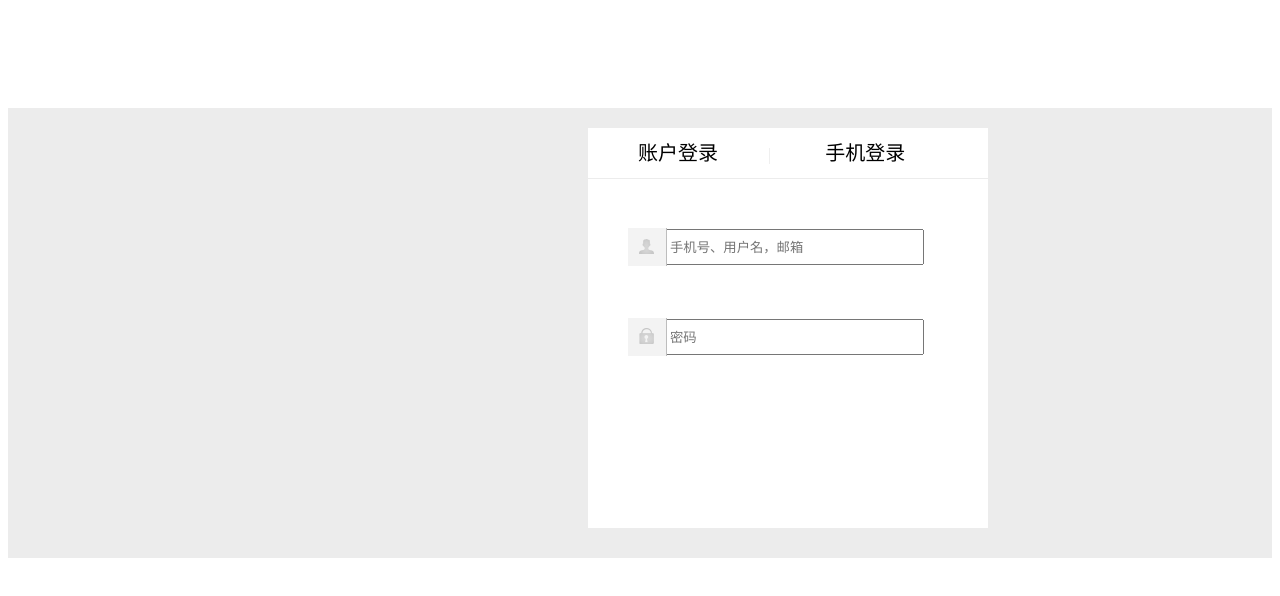
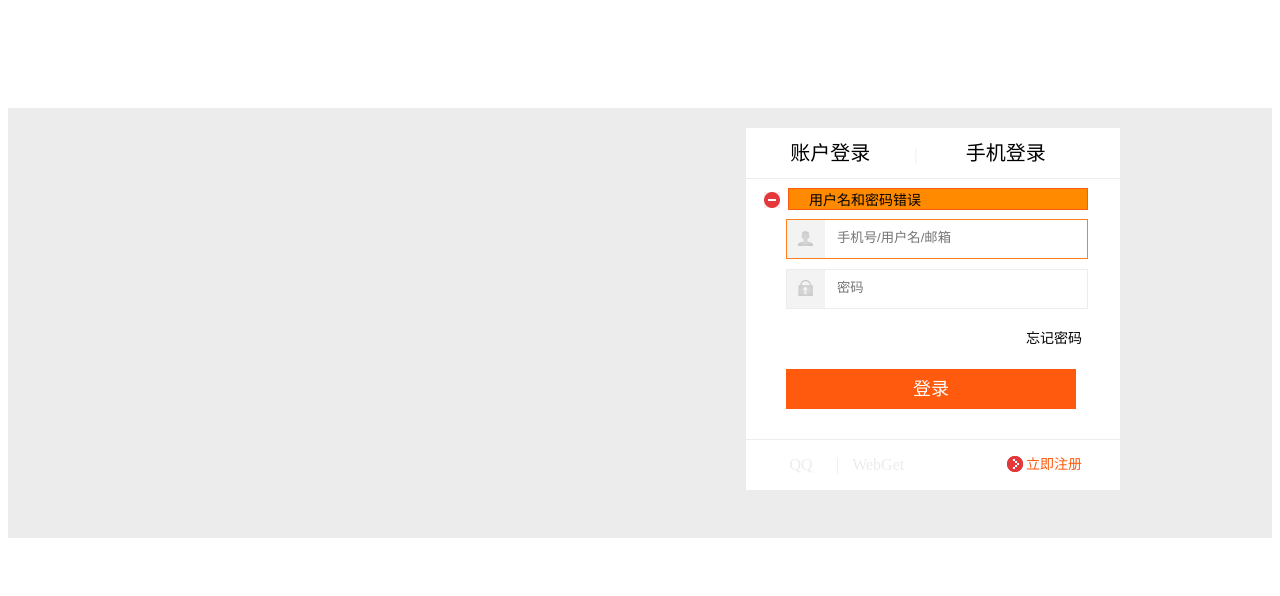
Before and after one commit to guosenor/integration, a website: page public/index.html at #!/login in a window 1280 px wide. Drawn offline with Linux system fonts and the light colour scheme.

Commit message:
css modify

```diff
--- a/public/css/login.css
+++ b/public/css/login.css
@@ -7,20 +7,21 @@
     min-height: 100px;
 }
 .login .body{
-    min-height: 450px;
+    min-height: 430px;
 }
 .login .body>.content{
-    /*float: right;*/
+    margin: 0 auto;
     width: 1000px;
     background-color: #ececec;
     min-height: inherit;
 }
 #loginFrom{
+    position: relative;
     float: right;
     margin: 20px 20px 20px 20px;
-    width: 400px;
+    width: 374px;
     background-color: #ffffff;
-    min-height: 400px;
+    /*min-height: 400px;*/
 }
 #loginFrom .nav{
     width: 100%;
@@ -36,7 +37,7 @@
     font-size: 20px;
     line-height: 50px;
 }
-#loginFrom .nav a:hover{
+#loginFrom .nav>a:hover{
     cursor:pointer;
     color: #ff5a0d;
 }
@@ -45,23 +46,33 @@
 }
 #loginFrom .formItem{
     position: relative;
-    padding: 20px 20px 40px 40px;
+    padding: 10px 20px 10px 40px;
     width: 100%;
     height: 30px;
 }
+#loginFrom .formItem .input{
+    width: 300px;
+    height: 38px;
+    border: solid 1px;
+    border-color: #ececec;
+}
 #loginFrom .formItem input{
-    width: 250px;
-    height: 30px;
+    width: 256px;
+    height: 32px;
+    text-indent:10px;
     margin-left: 38px;
+    border-style:none;
+    outline:none;
+}
+#loginFrom label{
+    position: absolute;
+    z-index: 3;
+    top: 11px;
+    left: 41px;
+    width: 38px;
+    height: 38px;
 }
 #loginFrom .name-label{
-    position: absolute;
-    z-index: 3;
-    top: 19px;
-    left: 40px;
-    width: 38px;
-    height: 38px;
-    border-right: 1px solid #bdbdbd;
     background: url('images/pwd-icons-new.png') no-repeat;
 }
 #loginFrom .name-label:hover{
@@ -72,16 +83,103 @@
     background-color:  #ececec;
 }
 #loginFrom .pwd-label{
-    position: absolute;
-    z-index: 3;
-    top: 19px;
-    left: 40px;
-    width: 38px;
-    height: 38px;
-    border-right: 1px solid #bdbdbd;
     background: url('images/pwd-icons-new.png') no-repeat;
     background-position: -48px 0px;
 }
 #loginFrom .pwd-label:hover{
     background-position: -48px -48px;
 }
+#loginFrom .formItem .forGetPwd{
+    font-size: 14px;
+    margin-left: 240px;
+    line-height: 40px;
+}
+#loginFrom .formItem .forGetPwd:hover{
+    color: #ff5a0d;
+    text-decoration: underline;
+    cursor:pointer;
+}
+#loginFrom .formItem .btn{
+    display: block;
+    width: 290px;
+    text-align: center;
+    color: #ffffff;
+    background-color: #ff5a0d;
+    font-size: 18px;
+    line-height: 40px;
+    cursor:pointer;
+    margin: 0px 1px 1px 0px;
+    outline: rgb(109, 109, 109) none 0;
+}
+#loginFrom .formItem .btn:active{
+    outline: rgb(77, 144, 254) auto 5px;
+}
+#loginFrom .end{
+    float: left;
+    width: 100%;
+    margin-top: 30px;
+    border-top:solid 1px #ececec;
+}
+#loginFrom .end .thirdNav{
+    float: left;
+    color: #ececec;
+    margin: 10px 0 0 20px;
+}
+#loginFrom .end .thirdNav a{
+    display: inline-block;
+    width: 70px;
+    /*height: 40px;*/
+    text-align: center;
+    line-height: 30px;
+}
+#loginFrom .reginLink{
+    text-align: center;
+    float: right;
+    font-size: 14px;
+    line-height: 50px;
+    margin: 0 38px;
+    color: #ff5a0d;
+}
+#loginFrom .reginLink a:hover{
+    cursor:pointer;
+    text-decoration: underline;
+
+}
+#loginFrom .reginLink label{
+    position: relative;
+    display: inline-block;
+    z-index: 3;
+    top:4px;
+    left: 4px;
+    width: 20px;
+    height: 20px;
+    background: url('images/pwd-icons-new.png') no-repeat;
+    background-position: -104px -72px;
+}
+#loginFrom .inputMessage{
+    top:60px;
+    left: 42px;
+    position: absolute;
+    width: 298px;
+    height: 20px;
+    background-color: #ff8a00;
+    border: solid 1px #ff5a0d;
+    font-size: 14px;
+}
+#loginFrom .inputMessage span{
+    position:absolute;
+}
+#loginFrom .inputMessage label{
+    position: relative;
+    display: inline-block;
+    z-index: 3;
+    top:0;
+    left: -25px;
+    width: 20px;
+    height: 20px;
+    background: url('images/pwd-icons-new.png') no-repeat;
+    background-position: -104px -46px;
+}
+#loginFrom .formItem .warmingBoder{
+    border-color: #ff7e1f;
+}
--- a/public/views/login.html
+++ b/public/views/login.html
@@ -2,19 +2,45 @@
   <div class="title"></div>
   <div class="body">
       <div class="content">
+
           <div id="loginFrom">
               <div class="nav">
-                  <a>账户登录</a>|
-                  <a>手机登录</a>
+                  <a onselectstart="return false;">账户登录</a>|
+                  <a onselectstart="return false;">手机登录</a>
+              </div>
+              <div class="inputMessage">
+                  <label></label>
+                  <span>用户名和密码错误</span>
               </div>
               <div class="content">
                   <div class="formItem">
-                      <label for="username" class="name-label"></label>
-                      <input type="text" id="username" placeholder="手机号、用户名，邮箱">
+                      <div class="input warmingBoder">
+                          <label for="username" class="name-label"></label>
+                          <input type="text" id="username" placeholder="手机号/用户名/邮箱">
+                      </div>
+
                   </div>
                   <div class="formItem">
-                      <label for="password" class="pwd-label"></label>
-                      <input type="password" id="password" placeholder="密码">
+                      <div class="input">
+                          <label for="password" class="pwd-label"></label>
+                          <input type="password" id="password" placeholder="密码">
+                      </div>
+                  </div>
+                  <div class="formItem">
+                      <a class="forGetPwd">忘记密码</a>
+                  </div>
+                  <div class="formItem">
+                      <a class="btn" onselectstart="return false;">登录</a>
+                  </div>
+              </div>
+              <div class="end">
+                  <div class="thirdNav">
+                      <a onselectstart="return false;">QQ</a>|
+                      <a onselectstart="return false;">WebGet</a>
+                  </div>
+                  <div class="reginLink">
+                      <label for="regin"></label>
+                      <a id="regin">立即注册</a>
                   </div>
               </div>
           </div>
```
